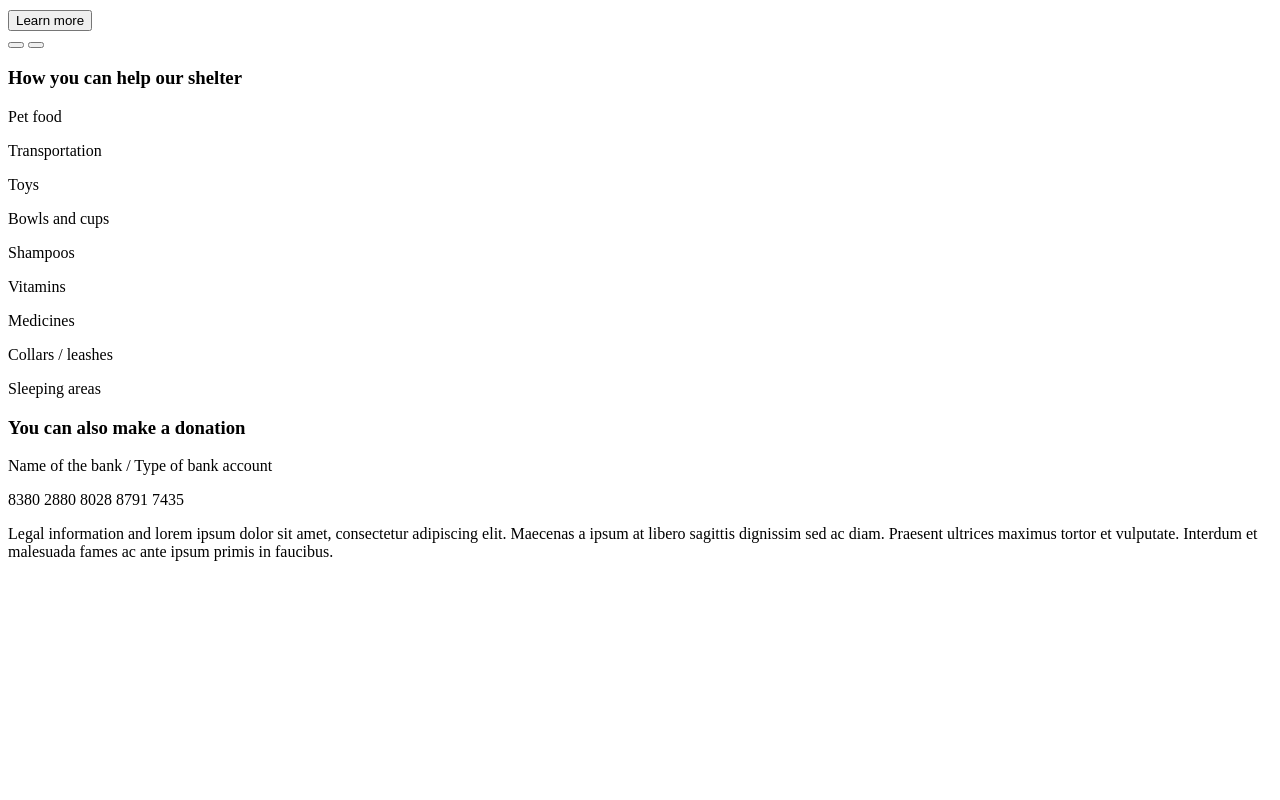
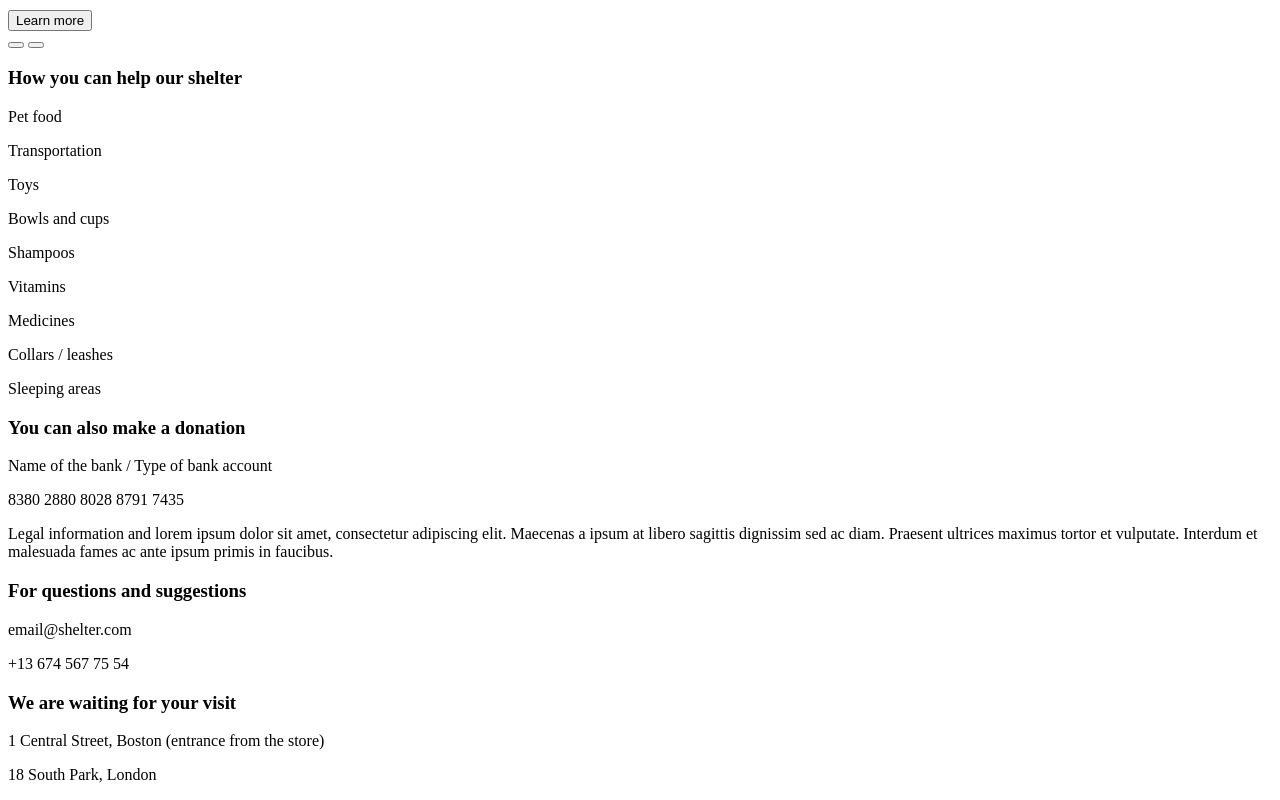
Before and after one commit to MaleryValery/RSS2023-q1, a plain HTML site: page shelter/index.html in a window 1280 px wide. Shown: the part 678-1478 px from the top of the page. Before the commit the page ends 1255 px from the top, so only its background shows below. Drawn offline with Linux system fonts and the light colour scheme.

Commit message:
fead:add footer HTML

```diff
--- a/shelter/index.html
+++ b/shelter/index.html
@@ -132,8 +132,22 @@
             </div>
         </section>
     </main>
-    <footer class="footer">
-
+    <footer class="footer section">
+        <div class="footer__wrapper lauout-3col">
+            <div class="footer__contact-info">
+                <h3 class="footer__contact-header">For questions and suggestions</h3>
+                <p class="footer__contact-email">email@shelter.com</p>
+                <p class="footer__contact-phone">+13 674 567 75 54</p>
+            </div>
+            <div class="footer__contact-address">
+                <h3  class="footer__contact-header">We are waiting for your visit</h3>
+                <p class="footer__contact-map">1 Central Street, Boston (entrance from the store)</p>
+                <p class="footer__contact-map">18 South Park, London</p>
+            </div>
+            <div class="footer__contact-img">
+                <span></span>
+            </div>
+        </div>
     </footer>
 </body>
 
```
